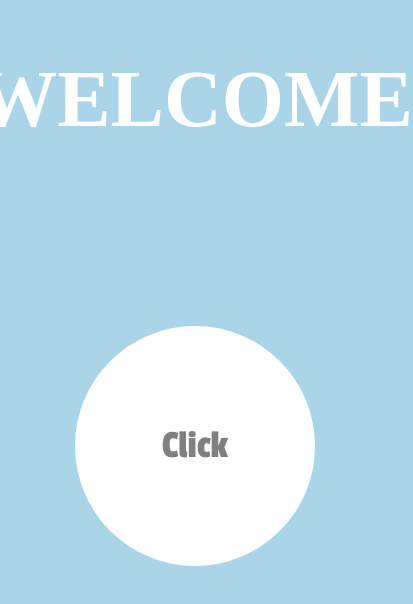
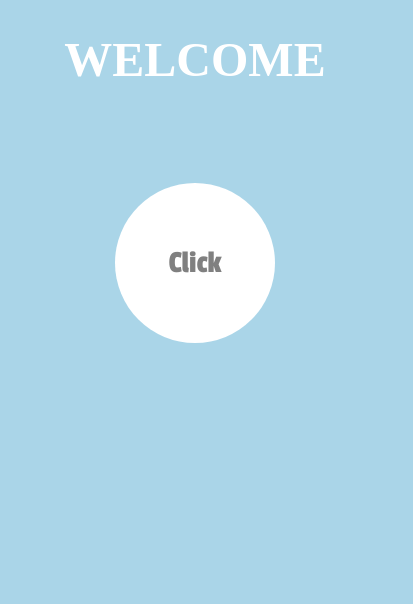
Before and after one commit to tanakafumiaki/self-introduction, a Next.js app: page / in a window 390 px wide. Shown: the top 604 px of the page, 413 px wide, since content can reach past the window. Built offline with nearby package versions, Linux system fonts and the light colour scheme; a web font is replaced by a local one.

Commit message:
add_mixin_and_responsive_selectionPage

```diff
--- a/src/components/atoms/Head/index.tsx
+++ b/src/components/atoms/Head/index.tsx
@@ -9,6 +9,7 @@ const Header: React.VFC<Props> = ({ tabName }) => {
     return (
         <Head>
             <title>{tabName}</title>
+            <meta name="viewport" content="width=device-width"/>
             <link rel="preconnect" href="https://fonts.gstatic.com"/>
             <link href="https://fonts.googleapis.com/css2?family=Ribeye+Marrow&display=swap" rel="stylesheet"/>
             <link rel="preconnect" href="https://fonts.gstatic.com"/>
--- a/src/components/atoms/PrimaryLink/style.module.sass
+++ b/src/components/atoms/PrimaryLink/style.module.sass
@@ -13,6 +13,11 @@
   align-items: center
   justify-content: center
   font-family: 'Passion One', cursive
+  @include sp
+    width: 10rem
+    height: 10rem
+    margin: 4rem 0.5rem 0 0.5rem
+    font-size: 2rem
   &:hover
     transition: 0.5s
     background-color: $hover_background_color
--- a/src/components/atoms/Title/style.module.sass
+++ b/src/components/atoms/Title/style.module.sass
@@ -5,3 +5,5 @@
   color: $white
   font-size: 5rem
   font-family: 'Ribeye Marrow', cursive
+  @include sp
+    font-size: 3rem
--- a/src/components/global.module.sass
+++ b/src/components/global.module.sass
@@ -2,3 +2,6 @@ $white: #FFFFFF
 $gray: #707070
 $hover_background_color: #78A5E2
 $circle: '\2022'
+@mixin sp
+  @media (max-width: 767px)
+    @content
--- a/src/components/templates/SelectionTemplate/styles.module.sass
+++ b/src/components/templates/SelectionTemplate/styles.module.sass
@@ -9,3 +9,6 @@
   display: grid
   grid-template-columns: 1fr 1fr 1fr 1fr
   grid-column-gap: 2rem
+  @include sp
+    width: auto
+    grid-template-columns: 1fr
```
